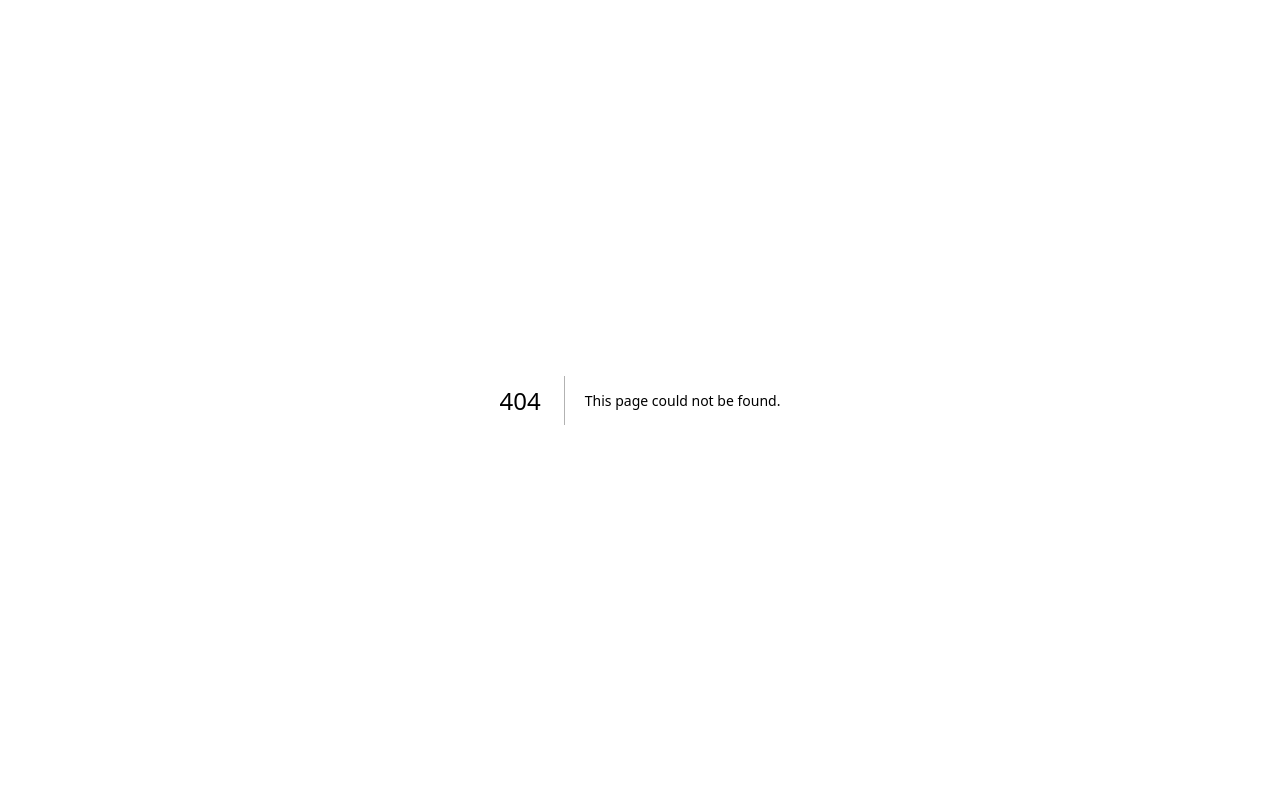
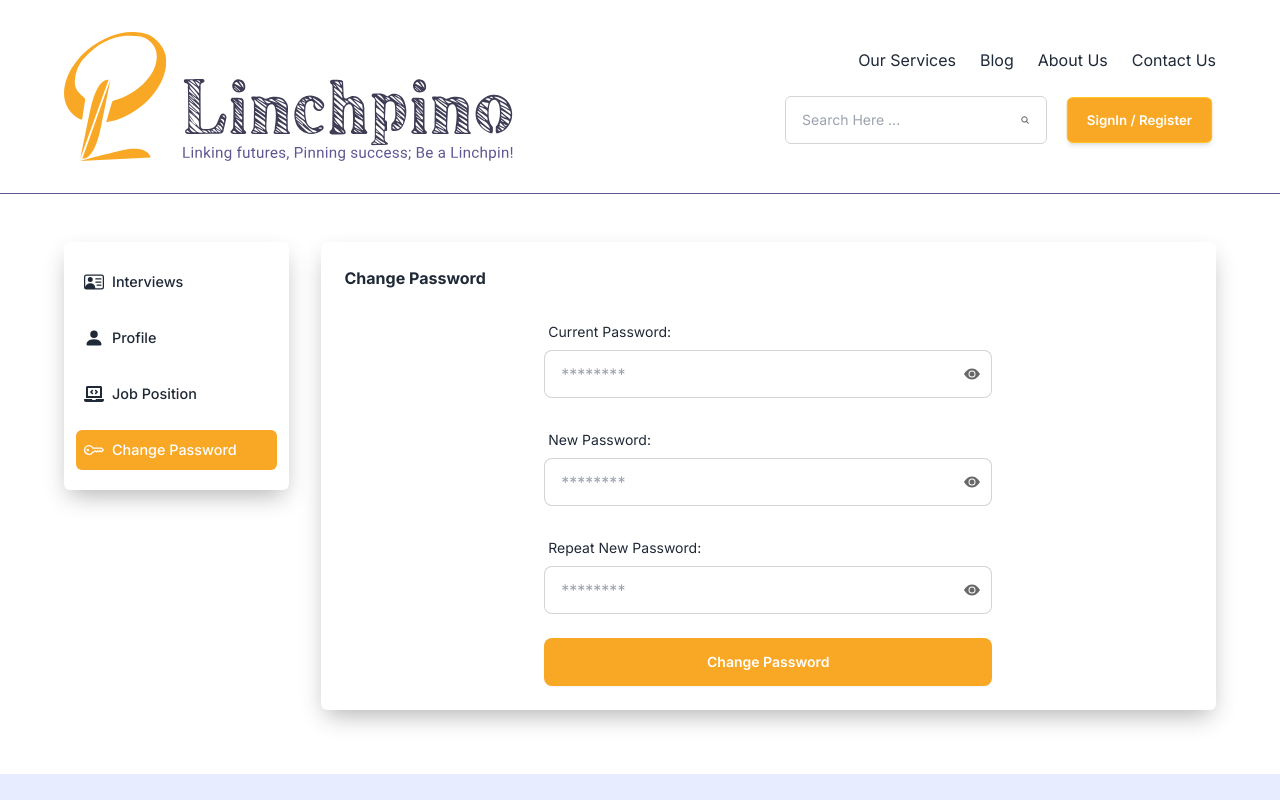
Before and after one commit to linchpino/linchpino-ui, a Next.js app: page /panel/change-password in a window 1280 px wide. Before the commit this address had no page. Shown: the top 800 px of the page. Built offline with nearby package versions, Linux system fonts and the light colour scheme.

Commit message:
190 add change password in panel (#50)
* 176: Admin panel job position crud.

* 176: Improve UI.

* 176: Bug fixed.

* 190: Admin Panel Change Password.

```diff
--- /dev/null
+++ b/src/app/(main)/panel/change-password/page.tsx
@@ -0,0 +1,140 @@
+'use client'
+import React, {useState} from "react";
+import {useForm} from "react-hook-form";
+import {z} from "zod";
+import {zodResolver} from "@hookform/resolvers/zod";
+import {BsEyeFill, BsEyeSlashFill} from "react-icons/bs";
+import PanelContentChild from "../../../../containers/panel/PanelContentChild";
+
+const passwordPattern = /^(?=.*[A-Za-z\d@$!%*?&])[A-Za-z\d@$!%*?&]{6,}$/;
+
+const schema = z.object({
+    currentPassword: z.string().min(6, "Current password must contain at least 6 character(s)").regex(passwordPattern, "Current password must include at least one letter, one number, or one special character"),
+    newPassword: z.string().min(6, "New password must contain at least 6 character(s)").regex(passwordPattern, "New password must include at least one letter, one number, or one special character"),
+    repeatNewPassword: z.string().min(6, "Repeat new password must contain at least 6 character(s)").regex(passwordPattern, "Repeat new password must include at least one letter, one number, or one special character"),
+}).refine((data) => data.newPassword === data.repeatNewPassword, {
+    message: "Passwords don't match",
+    path: ["repeatNewPassword"],
+});
+
+type FormData = z.infer<typeof schema>;
+
+const ChangePasswrod = () => {
+    const [showCurrentPassword, setShowCurrentPassword] = useState(false);
+    const [showNewPassword, setShowNewPassword] = useState(false);
+    const [showRepeatNewPassword, setShowRepeatNewPassword] = useState(false);
+
+    const toggleShowCurrentPassword = () => setShowCurrentPassword(!showCurrentPassword);
+    const toggleShowNewPassword = () => setShowNewPassword(!showNewPassword);
+    const toggleShowRepeatNewPassword = () => setShowRepeatNewPassword(!showRepeatNewPassword);
+
+    const {
+        register,
+        handleSubmit,
+        formState: {errors},
+    } = useForm<FormData>({
+        resolver: zodResolver(schema),
+    });
+
+    const onSubmit = (data: FormData) => {
+        console.log("Form Data: ", data);
+    };
+
+    return (
+        <PanelContentChild>
+            <div className="mx-auto w-full">
+                <div className="flex text-left">
+                    <h1 className="text-md font-bold">Change Password</h1>
+                </div>
+                <form onSubmit={handleSubmit(onSubmit)} className="space-y-6 mt-6 w-full flex flex-col justify-center items-center ">
+                    <label className="w-full max-w-[28rem]">
+                        <div className="label">
+                            <span className="label-text">Current Password:</span>
+                        </div>
+                        <div className="flex items-center justify-between relative">
+                            <input
+                                {...register("currentPassword")}
+                                type={showCurrentPassword ? "text" : "password"}
+                                placeholder="********"
+                                className="input input-bordered w-full bg-white pr-8"
+                            />
+                            <button
+                                type="button"
+                                onClick={toggleShowCurrentPassword}
+                                className="absolute right-3 flex items-center text-gray-700"
+                            >
+                                {showCurrentPassword ? <BsEyeSlashFill color="#686868"/> : <BsEyeFill color="#686868"/>}
+                            </button>
+                        </div>
+                        {errors.currentPassword && (
+                            <div className="text-red-500 text-sm mt-1">
+                                {errors.currentPassword.message}
+                            </div>
+                        )}
+                    </label>
+
+                    <label className="w-full max-w-[28rem]">
+                        <div className="label">
+                            <span className="label-text">New Password:</span>
+                        </div>
+                        <div className="flex items-center justify-between relative">
+                            <input
+                                {...register("newPassword")}
+                                type={showNewPassword ? "text" : "password"}
+                                placeholder="********"
+                                className="input input-bordered w-full bg-white pr-8"
+                            />
+                            <button
+                                type="button"
+                                onClick={toggleShowNewPassword}
+                                className="absolute right-3 flex items-center text-gray-700"
+                            >
+                                {showNewPassword ? <BsEyeSlashFill color="#686868"/> : <BsEyeFill color="#686868"/>}
+                            </button>
+                        </div>
+                        {errors.newPassword && (
+                            <div className="text-red-500 text-sm mt-1">
+                                {errors.newPassword.message}
+                            </div>
+                        )}
+                    </label>
+
+                    <label className="w-full max-w-[28rem]">
+                        <div className="label">
+                            <span className="label-text">Repeat New Password:</span>
+                        </div>
+                        <div className="flex items-center justify-between relative">
+                            <input
+                                {...register("repeatNewPassword")}
+                                type={showRepeatNewPassword ? "text" : "password"}
+                                placeholder="********"
+                                className="input input-bordered w-full bg-white pr-8"
+                            />
+                            <button
+                                type="button"
+                                onClick={toggleShowRepeatNewPassword}
+                                className="absolute right-3 flex items-center text-gray-700"
+                            >
+                                {showRepeatNewPassword ? <BsEyeSlashFill color="#686868"/> : <BsEyeFill color="#686868"/>}
+                            </button>
+                        </div>
+                        {errors.repeatNewPassword && (
+                            <div className="text-red-500 text-sm mt-1">
+                                {errors.repeatNewPassword.message}
+                            </div>
+                        )}
+                    </label>
+                        <button
+                            type="submit"
+                            className="btn btn-primary bg-[#F9A826] text-white border-none px-6 py-2 mt-8 hover:bg-[#e39620] w-full max-w-[28rem]"
+                        >
+                            Change Password
+                        </button>
+
+                </form>
+            </div>
+        </PanelContentChild>
+    );
+};
+
+export default ChangePasswrod;
--- a/src/containers/panel/Sidebar.tsx
+++ b/src/containers/panel/Sidebar.tsx
@@ -1,16 +1,16 @@
 'use client';
 import Link from 'next/link';
-import {usePathname} from 'next/navigation';
-import {BsCalendar3Week, BsFillPersonFill, BsPersonVcard} from 'react-icons/bs'
-import {FaLaptopCode} from "react-icons/fa";
+import { usePathname } from 'next/navigation';
+import {BsFillPersonFill,BsPersonVcard , BsKey} from 'react-icons/bs'
+import { FaLaptopCode } from "react-icons/fa";
 
 const Sidebar = () => {
     const pathname = usePathname();
     const links = [
-        {href: '/panel/interviews', label: 'Interviews', icon: <BsPersonVcard size={20}/>},
-        {href: '/panel/profile', label: 'Profile', icon: <BsFillPersonFill size={20}/>},
-        {href: '/panel/job-position', label: 'Job Position', icon: <FaLaptopCode size={20}/>},
-        {href: '/panel/interview-type', label: 'Interview Type', icon: <BsCalendar3Week size={20}/>},
+        { href: '/panel/interviews', label: 'Interviews',icon:<BsPersonVcard size={20}/>},
+        { href: '/panel/profile', label: 'Profile',icon:<BsFillPersonFill size={20}/>},
+        { href: '/panel/job-position', label: 'Job Position',icon:<FaLaptopCode size={20}/>},
+        { href: '/panel/change-password', label: 'Change Password',icon:<BsKey size={20}/>},
     ];
 
     return (
```
